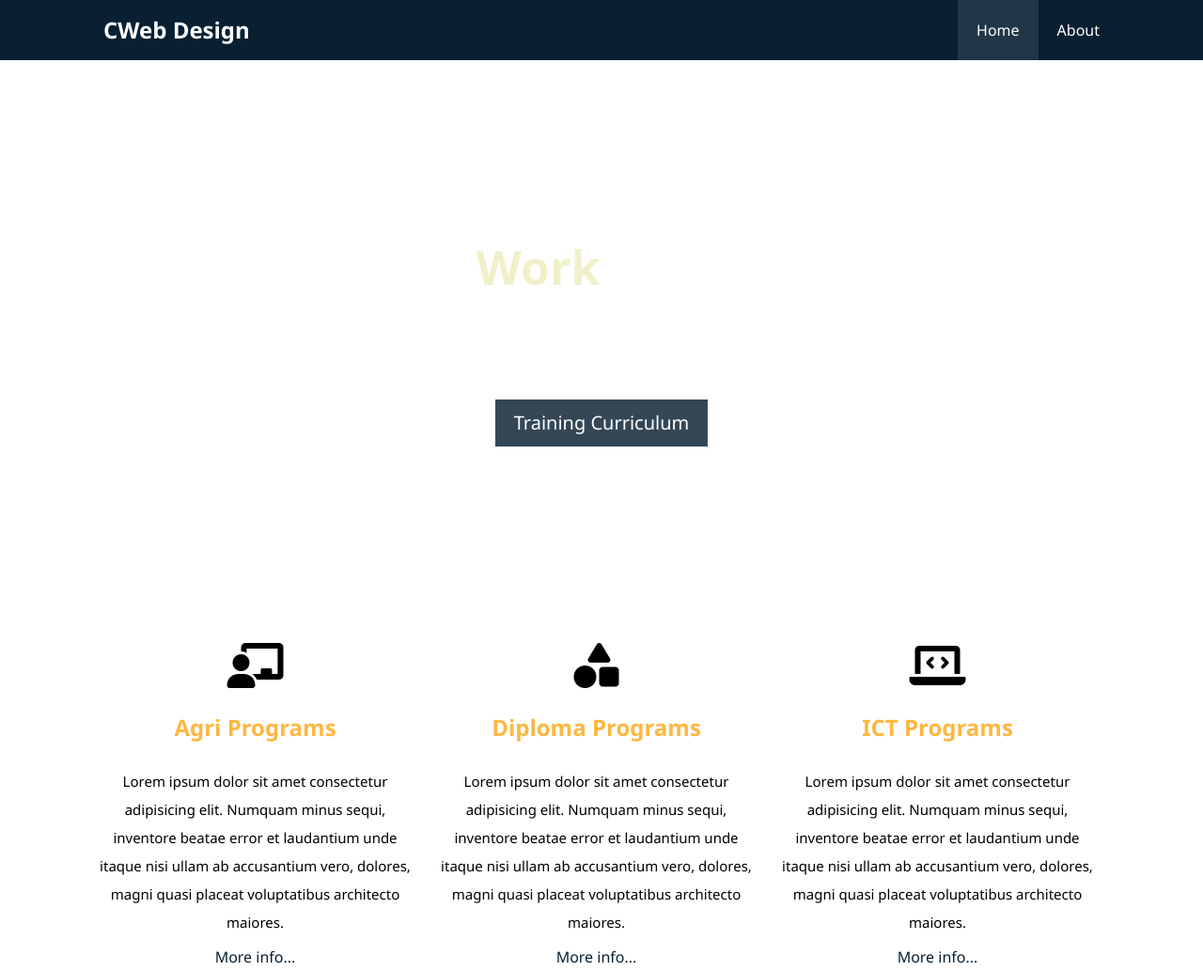
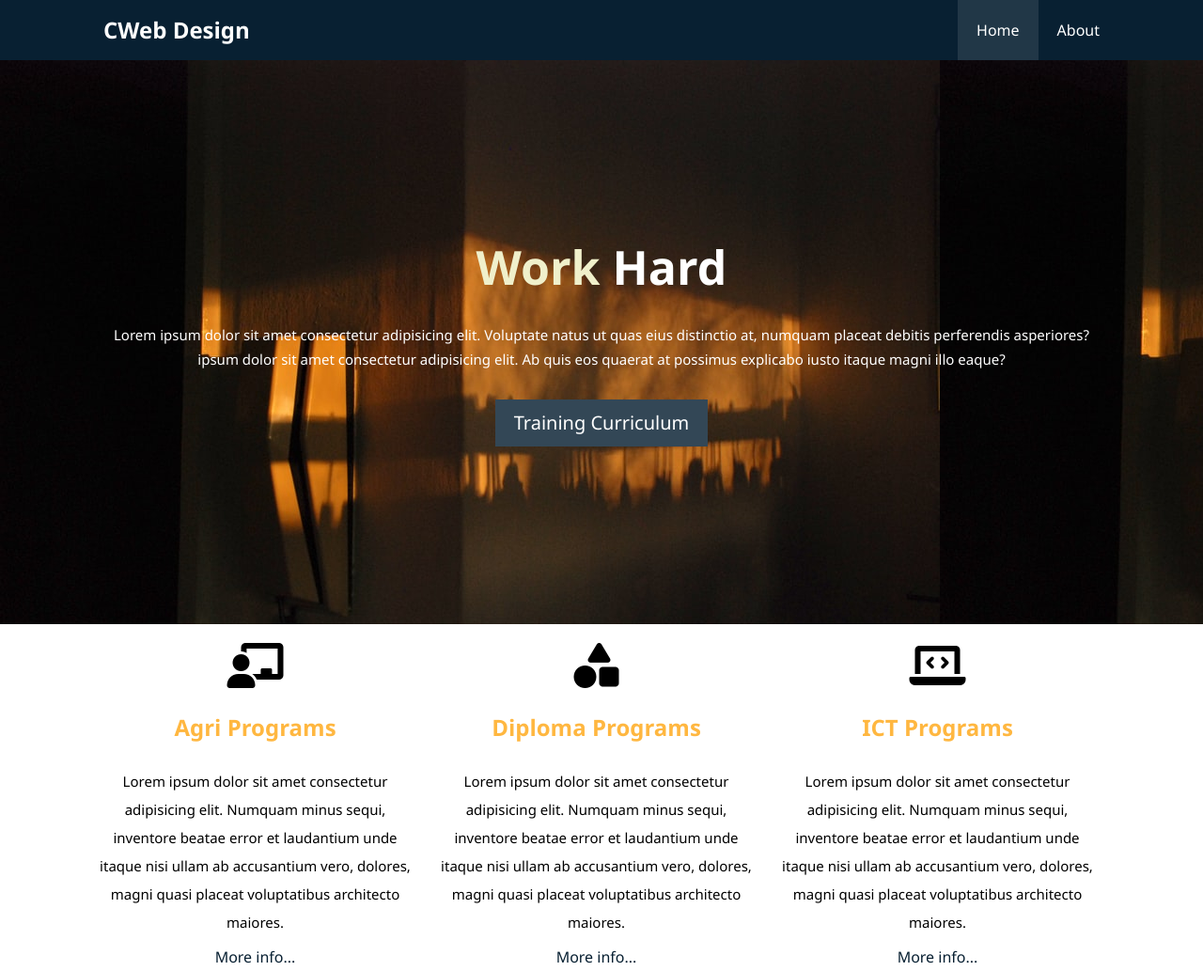
Before and after one commit to ORK1D/for-class, a plain HTML site: page index.html in a window 1280 px wide. Shown: the top 1033 px of the page at 94% size. Drawn offline with Linux system fonts and the light colour scheme; the site is published under a folder, as on GitHub Pages, so addresses that start at the root find nothing.

Commit message:
Update style.css

```diff
--- a/CSS/style.css
+++ b/CSS/style.css
@@ -68,7 +68,7 @@ padding: 20px;
 
 /* hero tags */
 #hero{
-    background: url("/IMAGE/qwert.jfif");
+    background: url("../IMAGE/qwert.jfif");
     height: 600px;
 }
 #hero .hero-content {
```
